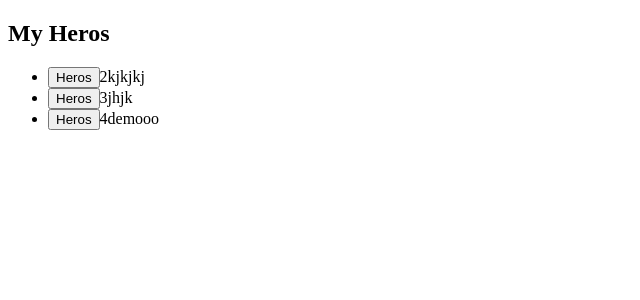
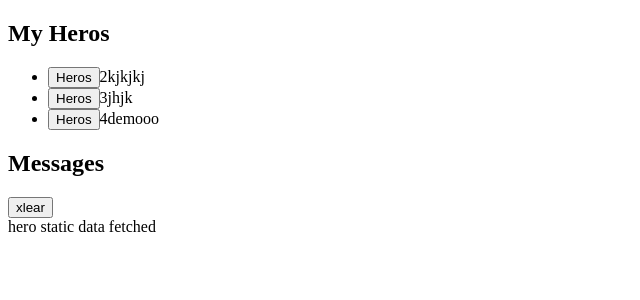
Before and after one commit to SANKALP1011/angualr-practice-app, an Angular app: page / in a window 1280 px wide. Shown: the top 300 px of the page, without its empty margins (0-640 px from the left). Built offline with nearby package versions, Linux system fonts and the light colour scheme.

Commit message:
message practice service addded

```diff
--- a/src/app/app.component.html
+++ b/src/app/app.component.html
@@ -1 +1,2 @@
 <app-herooo></app-herooo>
+<app-message-component></app-message-component>
--- a/src/app/app.module.ts
+++ b/src/app/app.module.ts
@@ -6,12 +6,14 @@ import { AppComponent } from './app.component';
 import { HeroComponent } from './hero/hero.component';
 import { FormsModule } from '@angular/forms';
 import { HeroDetailsComponent } from './hero-details/hero-details.component';
+import { MessageComponentComponent } from './message-component/message-component.component';
 
 @NgModule({
   declarations: [
     AppComponent,
     HeroComponent,
-    HeroDetailsComponent
+    HeroDetailsComponent,
+    MessageComponentComponent
   ],
   imports: [
     BrowserModule,
--- a/src/app/hero-services.service.ts
+++ b/src/app/hero-services.service.ts
@@ -1,15 +1,19 @@
 import { Injectable } from '@angular/core';
 import { Hero } from './hero/herodata';
 import { hero } from './hero/hero';
+import { Observable, observable,of } from 'rxjs';
+import { MessageService } from './message.service';
 
 @Injectable({
   providedIn: 'root'
 })
 export class HeroServicesService {
 
-  constructor() { }
+  constructor(private MessageService: MessageService) { }
 
-  getHeroList(): hero[]{
-    return Hero;
+  getHeroList(): Observable<hero[]>{
+    const heros = of(Hero)
+    this.MessageService.add("hero static data fetched")
+    return heros;
   }
 }
--- a/src/app/hero/hero.component.ts
+++ b/src/app/hero/hero.component.ts
@@ -1,6 +1,8 @@
 import { Component, OnInit } from '@angular/core';
 import { hero } from './hero';
 import { HeroServicesService } from '../hero-services.service';
+import { MessageService } from '../message.service';
+
 
 @Component({
   selector: 'app-herooo',
@@ -12,7 +14,7 @@ export class HeroComponent implements OnInit {
 
   Heros: hero[] = [];
 
-  constructor(private heroService: HeroServicesService){
+  constructor(private heroService: HeroServicesService,public messageService: MessageService){
 
   }
 
@@ -21,12 +23,14 @@ export class HeroComponent implements OnInit {
   }
 
   getHero(): void{
-    this.Heros = this.heroService.getHeroList()
+   this.heroService.getHeroList()
+   .subscribe(data => this.Heros = data)
  }
 
   selectedHero?: hero
   onSelect(hero: hero): void{
     this.selectedHero = hero
+    this.messageService.add(`the selected hero is ${hero.name}`)
   }
 
 }
--- /dev/null
+++ b/src/app/message-component/message-component.component.html
@@ -0,0 +1,7 @@
+<div *ngIf="messageService.messages.length">
+    <h2>Messages</h2>
+    <button (click)="messageService.clear()">xlear</button>
+    <div *ngFor="let message of messageService.messages">
+        {{message}}
+    </div>
+</div>
--- /dev/null
+++ b/src/app/message-component/message-component.component.ts
@@ -0,0 +1,16 @@
+import { Component, OnInit } from '@angular/core';
+import { MessageService } from '../message.service';
+
+@Component({
+  selector: 'app-message-component',
+  templateUrl: './message-component.component.html',
+  styleUrls: ['./message-component.component.css']
+})
+export class MessageComponentComponent implements OnInit {
+
+  constructor(public messageService: MessageService) { }
+
+  ngOnInit(): void {
+  }
+
+}
--- /dev/null
+++ b/src/app/message.service.ts
@@ -0,0 +1,18 @@
+import { Injectable } from '@angular/core';
+
+@Injectable({
+  providedIn: 'root'
+})
+export class MessageService {
+
+  messages: string[] = [];
+
+  add(message:string){
+    this.messages.push(message)
+  }
+  clear(){
+    this.messages = []
+  }
+
+  constructor() { }
+}
```
Also changed, not shown: src/app/message-component/message-component.component.css (added), 2 other files (tests, documents, lock files or other folders).
